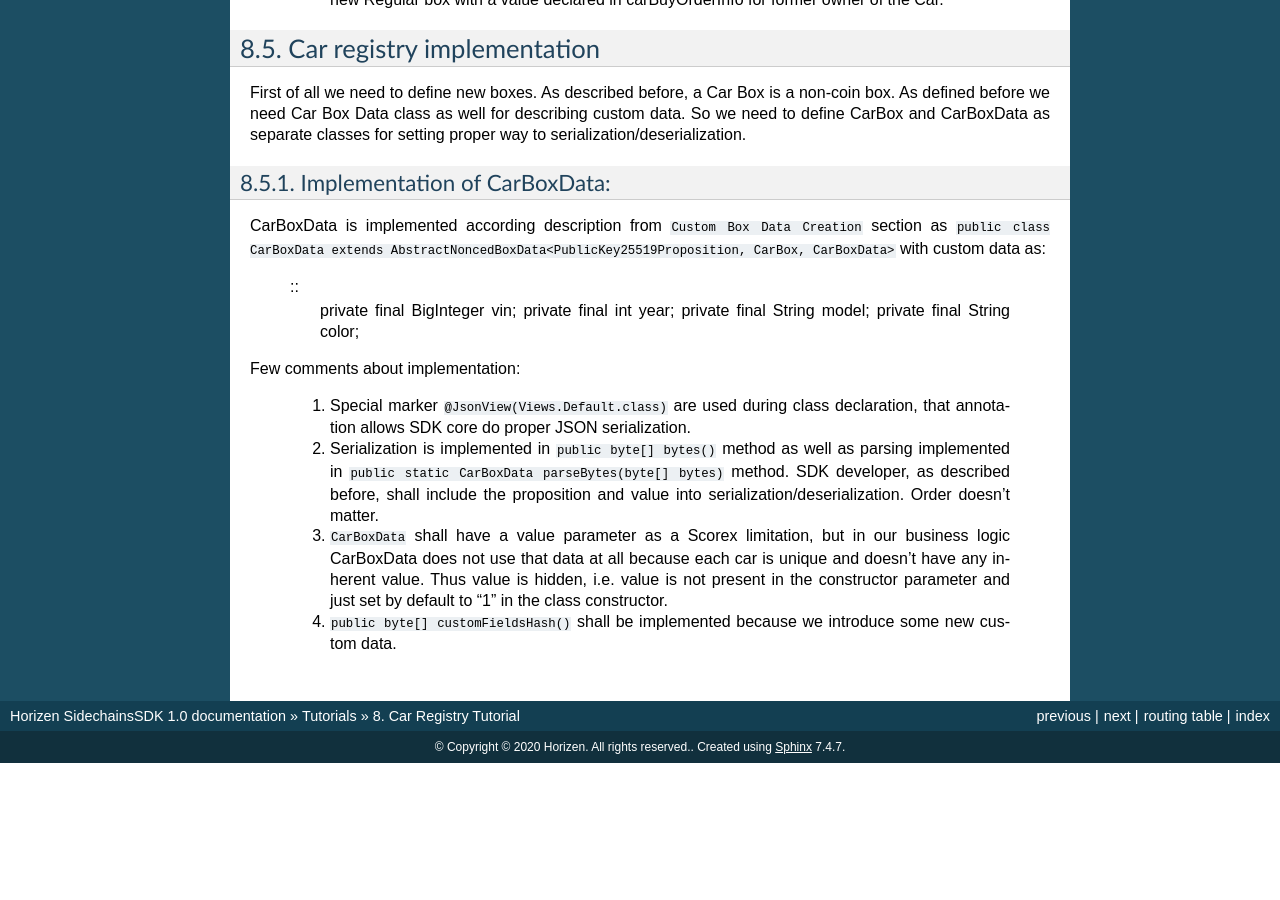
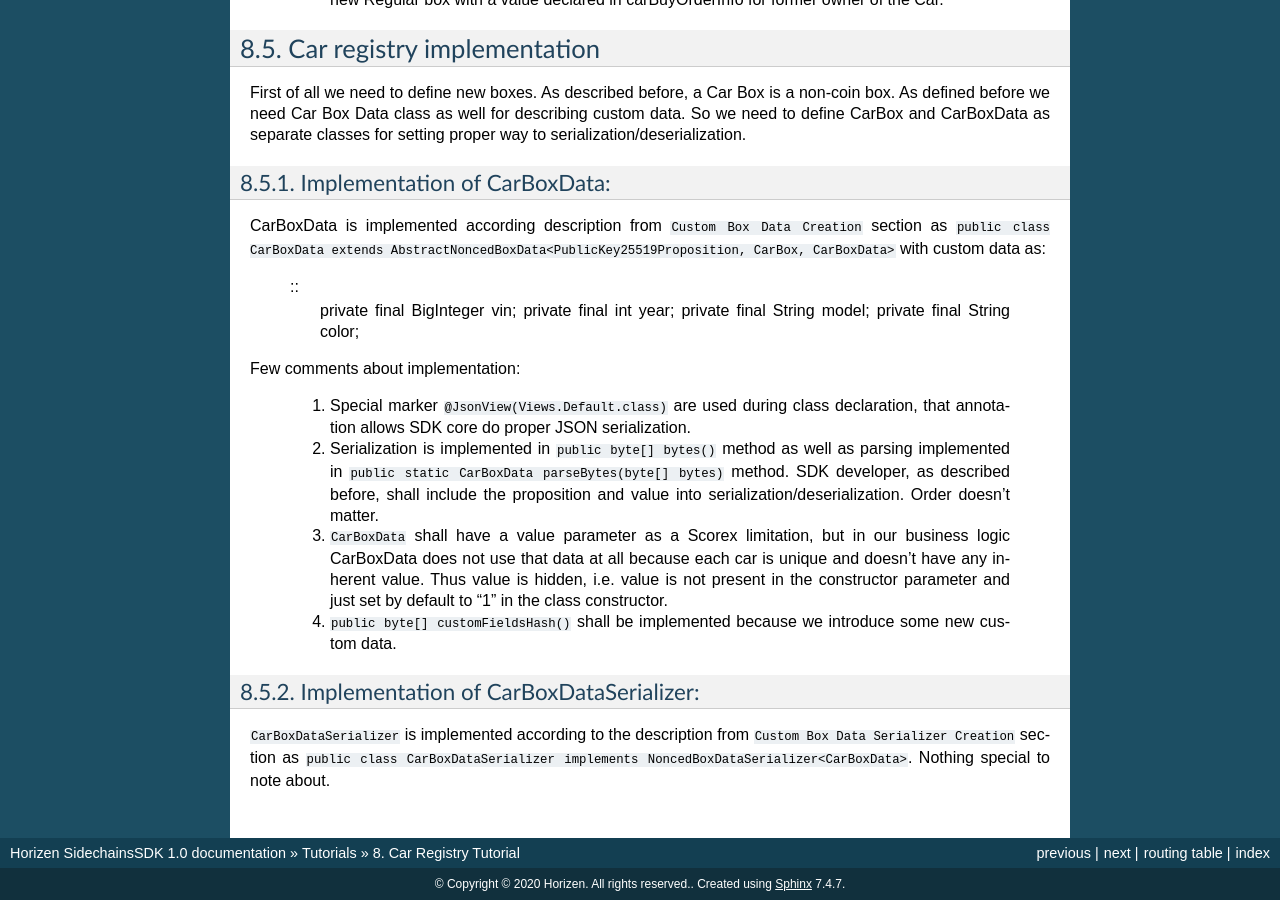
Before and after one commit to megaluck/documentation, a Sphinx documentation site: the page built from docs/introduction/08-Car-registry-tutorial.rst, in a window 1280 px wide and 900 px high, scrolled down 3807 px. Built offline with Sphinx 7.4.7, drawn with Linux system fonts in a browser that asks for light colours; before the commit the page ends 4570 px from its top, so only the background shows below that; some of the changed text lies outside the part shown.

Commit message:
Update 08-Car-registry-tutorial.rst

```diff
--- a/docs/introduction/08-Car-registry-tutorial.rst
+++ b/docs/introduction/08-Car-registry-tutorial.rst
@@ -184,3 +184,8 @@ Few comments about implementation:
     2. Serialization is implemented in  ``public byte[] bytes()`` method as well as parsing implemented in ``public static CarBoxData parseBytes(byte[] bytes)`` method. SDK developer, as described before, shall include the proposition and value into serialization/deserialization. Order doesn't matter.
     3. ``CarBoxData`` shall have a value parameter as a Scorex limitation, but in our business logic CarBoxData does not use that data at all because each car is unique and doesn't have any inherent value. Thus value is hidden, i.e. value is not present in the constructor parameter and just set by default to “1” in the class constructor.
     4. ``public byte[] customFieldsHash()`` shall be implemented because we introduce some new custom data.
+
+Implementation of CarBoxDataSerializer:
+***************************************
+
+``CarBoxDataSerializer`` is implemented according to the description from ``Custom Box Data Serializer Creation`` section as ``public class CarBoxDataSerializer implements NoncedBoxDataSerializer<CarBoxData>``. Nothing special to note about.
```
